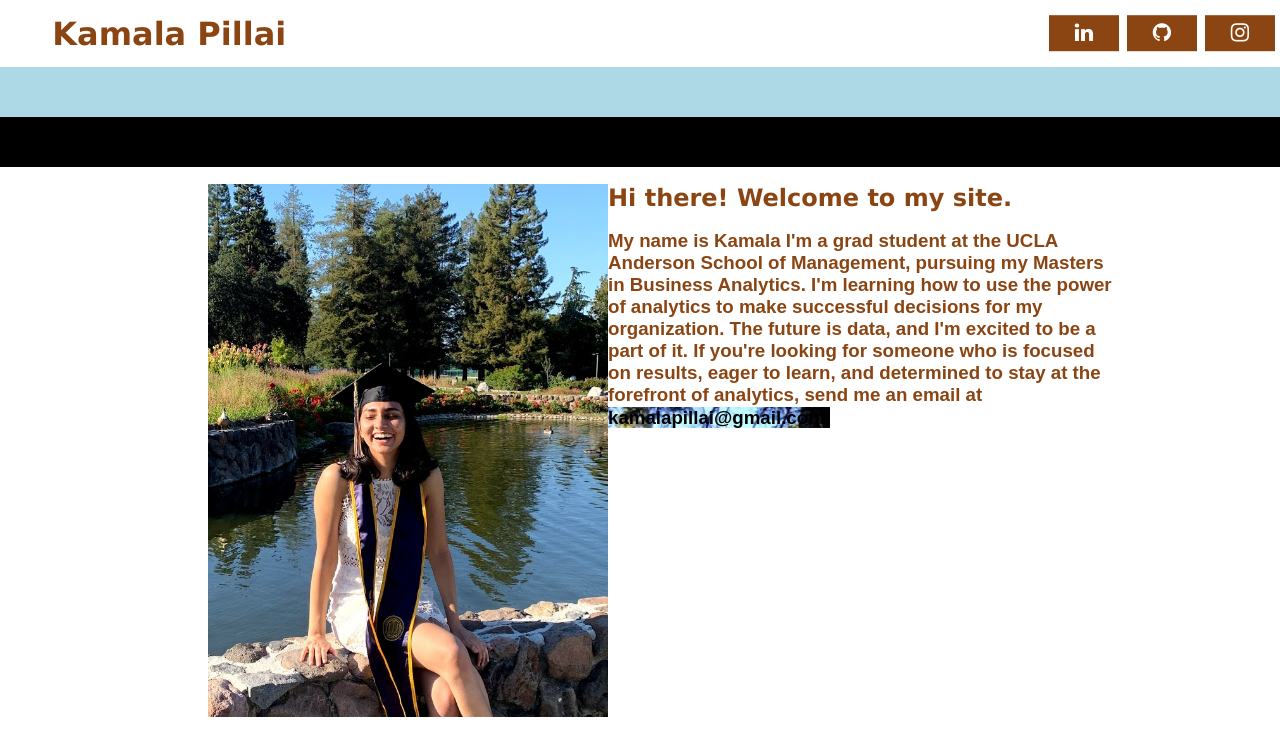
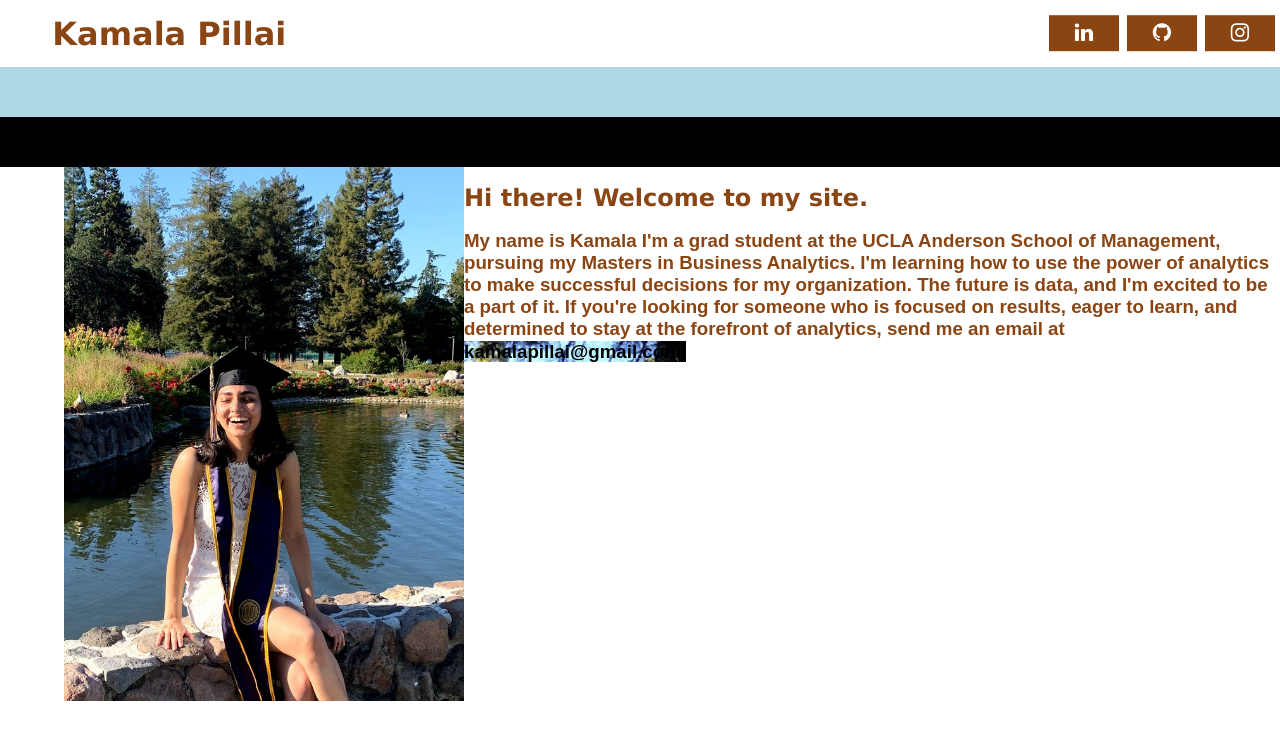
Before and after one commit to kpill/kpill.github.io, a Jekyll site: the page built from index.html, in a window 1280 px wide. Shown: the top 756 px of the page. Built offline with Jekyll 4.4.1, drawn with Linux system fonts in a browser that asks for light colours.

Commit message:
Update index.html

```diff
--- a/index.html
+++ b/index.html
@@ -5,7 +5,6 @@ title: Kamala Pillai's Blog
 <div class="welcome-box-blue"></div>
 <div class="welcome-box-black"></div>
 
-<div id="wrapper">
 <img src="/images/about3.jpg" width="400" style="margin-left: 5%; float: left;"/>
 
 
@@ -17,7 +16,6 @@ I'm learning how to use the power of analytics to make successful decisions for
 excited to be a part of it. If you're looking for someone who is focused on results, eager to learn, and determined to stay at the
 forefront of analytics, send me an email at <a class="welcome" href="mailto:kamalapillai@gmail.com">kamalapillai@gmail.com.</a></h3>
 
-</div>
 <!--
 <embed src="/Kamala-Pillai-Resume.pdf" width="800px" height="1100px" />
 
```
